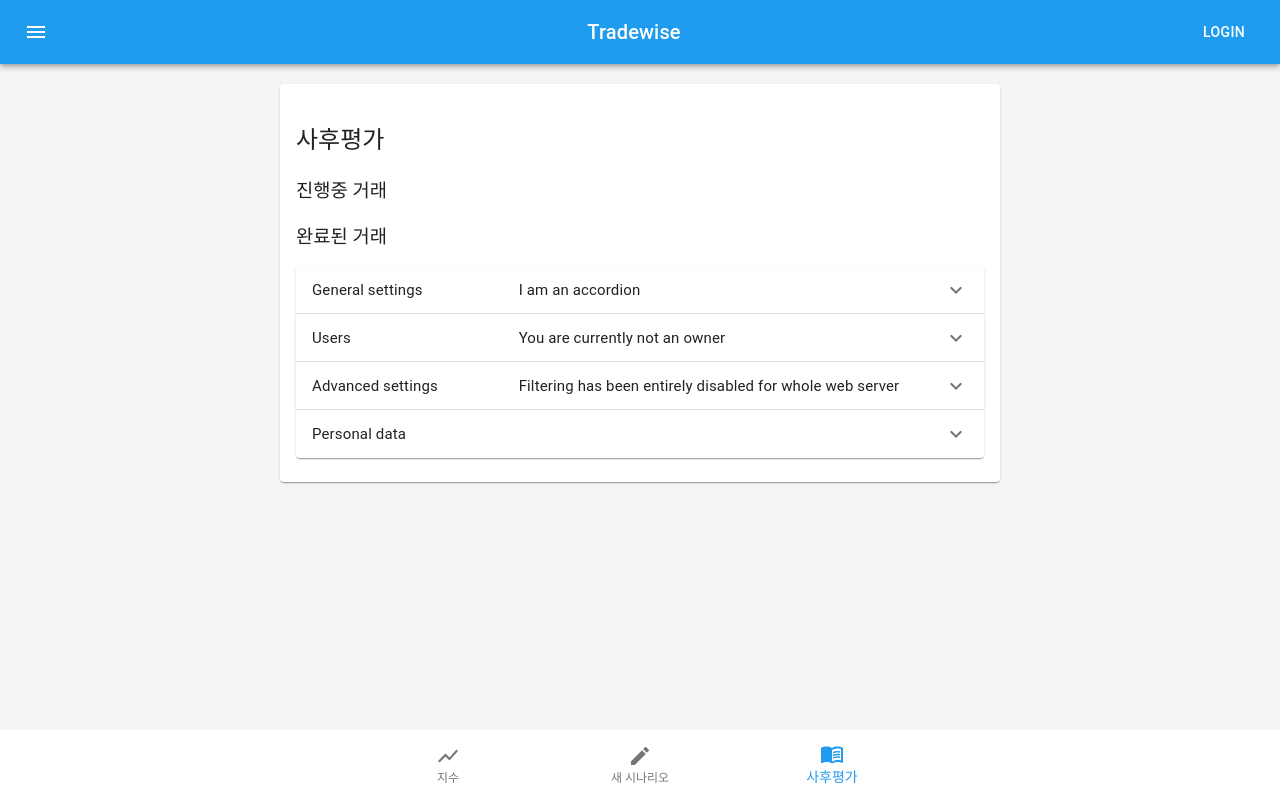
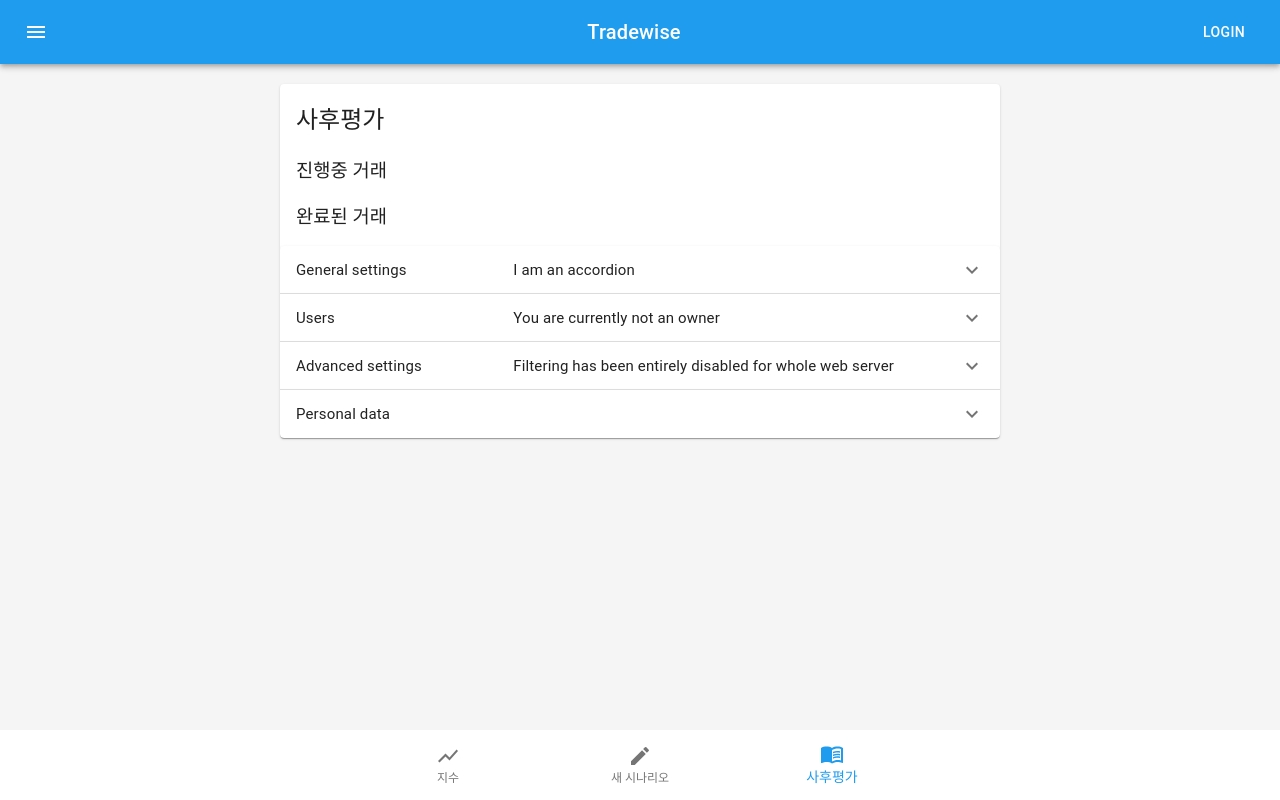
Before and after one commit to freewizard20/boilerplate, a React (Create React App) app: page /feedback in a window 1280 px wide. Built offline with nearby package versions, Linux system fonts and the light colour scheme.

Commit message:
added accordion

```diff
--- a/src/components/feedback/Feedback.js
+++ b/src/components/feedback/Feedback.js
@@ -9,6 +9,7 @@
 import Typography from "@material-ui/core/Typography";
 import ExpandMoreIcon from "@material-ui/icons/ExpandMore";
 import ControlledAccordions from "./ControlledAccordions";
+import "./feedback.css";
 
 const useStyles = makeStyles({
   root: {
@@ -16,6 +17,7 @@
     maxWidth: 720,
     margin: "20px auto",
     textAlign: "left",
+    padding: 0,
   },
   bullet: {
     display: "inline-block",
@@ -54,11 +56,11 @@
   return (
     <>
       <Card className={classes.root}>
-        <CardContent>
-          <h2 className="title">사후평가</h2>
-          <h3 className="subtitle">진행중 거래</h3>
+        <CardContent style={{ padding: 0 }}>
+          <h2 className="title-feedback">사후평가</h2>
+          <h3 className="subtitle-feedback">진행중 거래</h3>
 
-          <h3 className="subtitle">완료된 거래</h3>
+          <h3 className="subtitle-feedback">완료된 거래</h3>
           <ControlledAccordions />
         </CardContent>
       </Card>
--- /dev/null
+++ b/src/components/feedback/feedback.css
@@ -0,0 +1,10 @@
+.title-feedback {
+  margin-left: 16px;
+  margin-top: 16px;
+  font-weight: 500;
+}
+
+.subtitle-feedback {
+  margin-left: 16px;
+  font-weight: 500;
+}
```
